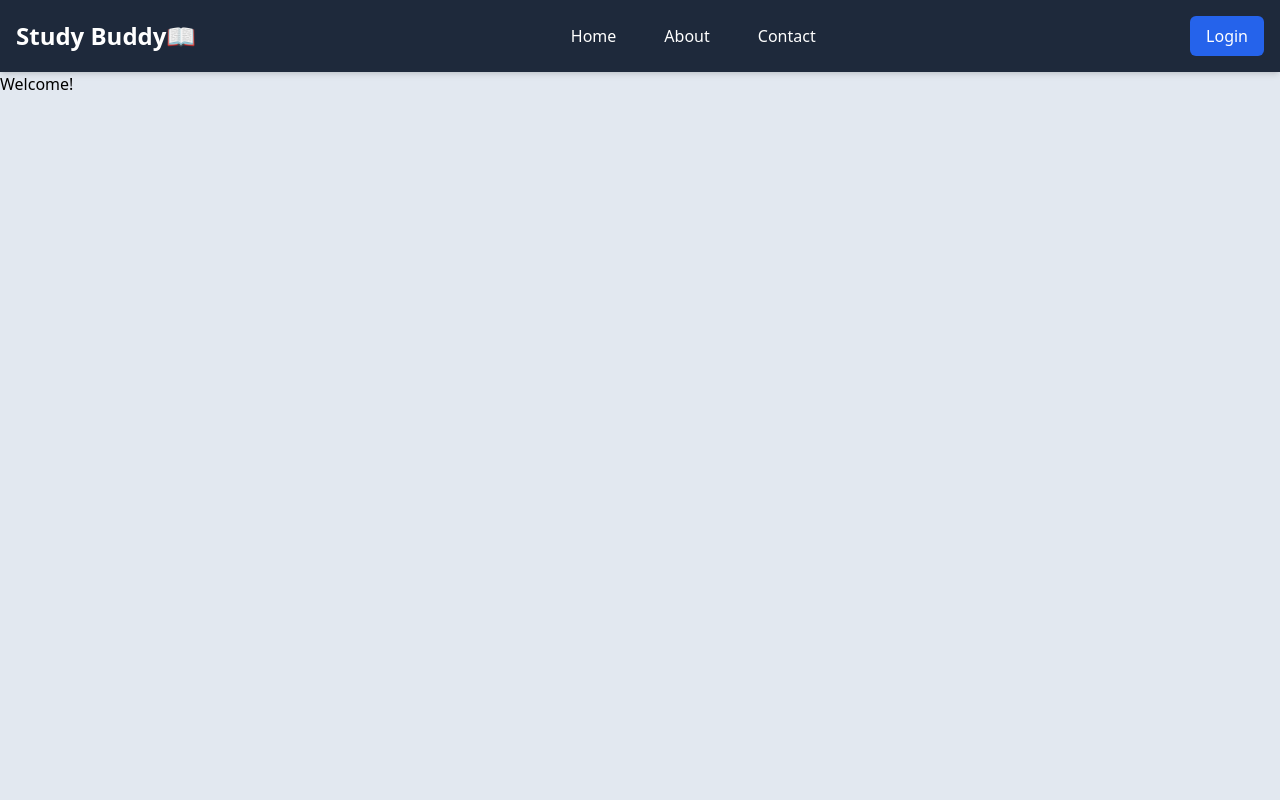
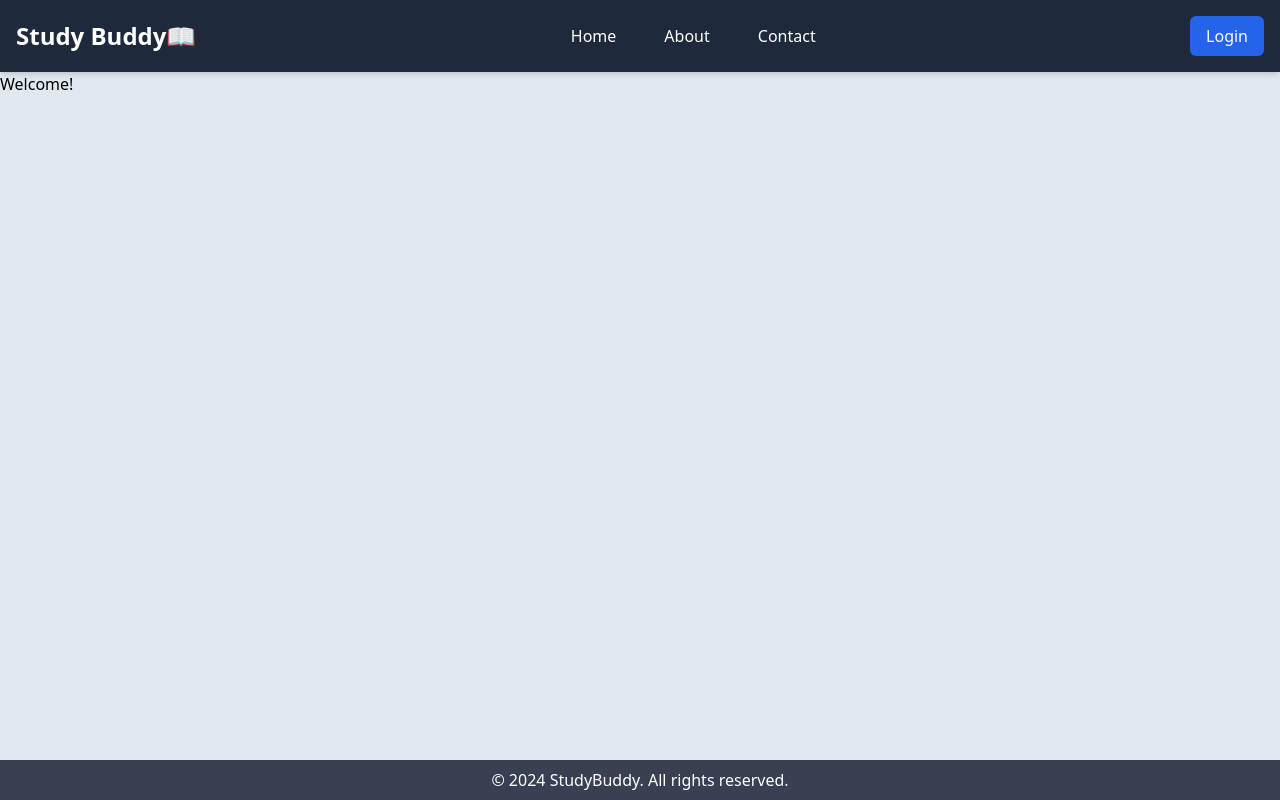
Before and after one commit to kerokero014/StudyBuddy, a Next.js app in the folder studybuddy/: page / in a window 1280 px wide. Built offline with nearby package versions, Linux system fonts and the light colour scheme.

Commit message:
feat: Add footer component to layout

```diff
--- /dev/null
+++ b/studybuddy/src/app/components/MainFooter.tsx
@@ -0,0 +1,13 @@
+//Main footer component
+
+export default function MainFooter() {
+  return (
+    <footer className="fixed inset-x-0 bottom-0 bg-gray-700 text-white py-2">
+      <div className="container mx-auto px-4">
+        <div className="footer-content text-center">
+          <p>© 2024 StudyBuddy. All rights reserved.</p>
+        </div>
+      </div>
+    </footer>
+  );
+}
--- a/studybuddy/src/app/layout.tsx
+++ b/studybuddy/src/app/layout.tsx
@@ -2,6 +2,7 @@ import type { Metadata } from "next";
 import { Inter } from "next/font/google";
 import "./globals.css";
 import Header from "./components/MainHeader";
+import Footer from "./components/MainFooter";
 
 const inter = Inter({ subsets: ["latin"] });
 
@@ -20,6 +21,8 @@ export default function RootLayout({
       <body className="bg-slate-200">
         <Header />
         {children}</body>
+
+        <Footer />
     </html>
   );
 }
```
